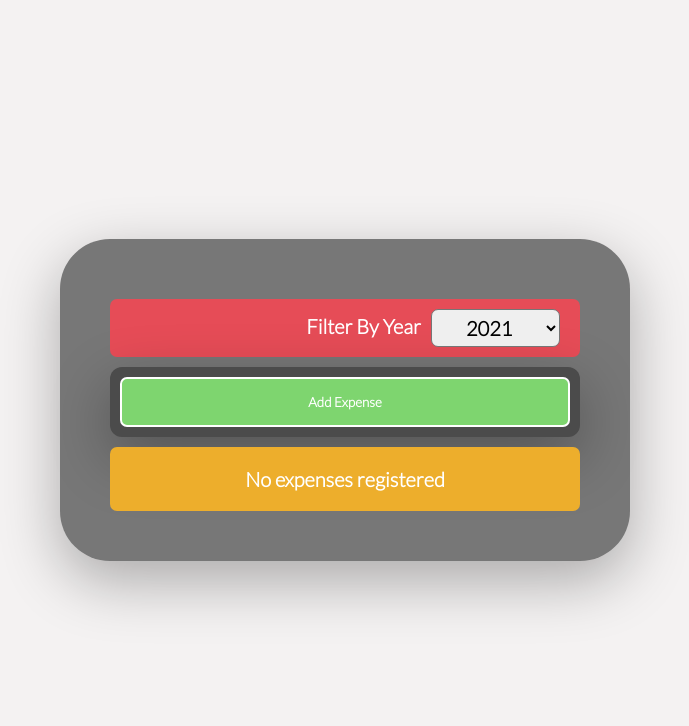
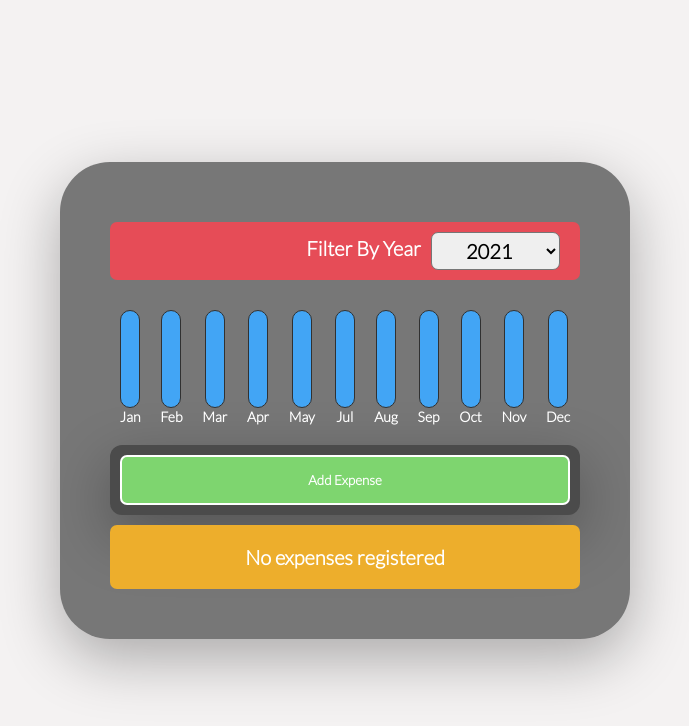
Before and after one commit to Alejandro-J-Caputto/mini-expense-app, a React (Create React App) app: page / in a window 1280 px wide. Shown: the top 726 px of the page, without its empty margins (295-984 px from the left). Built offline with nearby package versions, Linux system fonts and the light colour scheme.

Commit message:
display graph

```diff
--- /dev/null
+++ b/src/components/expense-graphic/ExpenseGraphic.tsx
@@ -0,0 +1,29 @@
+import React from 'react'
+import { ExpenseItems } from '../../services/expensesService/useExpenseService'
+import { Chart } from '../graphic/Chart'
+export interface GraphicPoints {
+  label: string,
+  value: number
+}
+export const ExpenseGraphic = ({filteredExpenseResults}:{filteredExpenseResults:ExpenseItems[]}) => {
+  const dataGraphicPoints:GraphicPoints[] = [
+    {label: 'Jan', value: 0},
+    {label: 'Feb', value: 0},
+    {label: 'Mar', value: 0},
+    {label: 'Apr', value: 0},
+    {label: 'May', value: 0},
+    {label: 'Jul', value: 0},
+    {label: 'Aug', value: 0},
+    {label: 'Sep', value: 0},
+    {label: 'Oct', value: 0},
+    {label: 'Nov', value: 0},
+    {label: 'Dec', value: 0},
+  ]
+
+  for (const expense of filteredExpenseResults) {
+    const expenseMonth = new Date(expense.date).getMonth()
+    dataGraphicPoints[expenseMonth].value += Number(expense.price);
+  }
+
+  return <Chart dataGraphicPoints={dataGraphicPoints}></Chart>
+}
--- a/src/components/expenses-form/ExpenseForms.tsx
+++ b/src/components/expenses-form/ExpenseForms.tsx
@@ -16,7 +16,6 @@ export const ExpenseForms = ({ onSubmittedExpense }: { onSubmittedExpense: (expe
 
   const { formValues, handleInputChange, reset, customValidator } = useForm<ExpenseForm>({ expense: '', date: new Date(), price: 0.1 })
   const { expense, date, price } = formValues;
-
   const [hideForm, setHideForm] = useState(true)
 
   const buttonFormHandler =<div className="expense-form__action expense-form__action--menu"><button onClick={()=> setHideForm(false)} className="btn btn--expense-form btn--expense--menu"> Add Expense </button></div>
@@ -38,7 +37,6 @@ export const ExpenseForms = ({ onSubmittedExpense }: { onSubmittedExpense: (expe
   const submitHandler = (e: React.FormEvent) => {
     e.preventDefault();
     console.log('me submité patata');
-
     if (!customValidator(expenseIsValid) || !customValidator(priceIsValid) || !customValidator(dateIsValid)) return alert('Field no valido')
 
     const newExpense = new ExpenseModel(new Date(date), expense, price)
@@ -79,7 +77,7 @@ export const ExpenseForms = ({ onSubmittedExpense }: { onSubmittedExpense: (expe
         <label htmlFor="date">Date</label>
         <input
           id="date"
-          value={date.toString()}
+          value={(typeof date !== 'string') ? `${date.getFullYear()}-${date.toLocaleString('de-CH', { month: '2-digit'})}-${date.toLocaleString('de-CH', {day: '2-digit'})}` : date }
           name="date"
           onChange={handleInputChange}
           type="date"
--- /dev/null
+++ b/src/components/graphic/Chart.tsx
@@ -0,0 +1,21 @@
+import React from 'react'
+import { GraphicPoints } from '../expense-graphic/ExpenseGraphic'
+import { ChartBar } from './ChartBar'
+
+export const Chart = ({dataGraphicPoints}:{dataGraphicPoints: GraphicPoints[]}) => {
+
+  const valuesArr = dataGraphicPoints.map(dataP =>{
+    return dataP.value
+  } )
+  const totalMaximun = Math.max(...valuesArr)
+
+  return (
+    <div className="chart-container">
+      {dataGraphicPoints.map((dataP:any) =>  <ChartBar
+        key={dataP.label}
+        value={dataP.value}
+        maxValue={totalMaximun}
+        label={dataP.label}></ChartBar>)}
+    </div>
+  )
+}
--- /dev/null
+++ b/src/components/graphic/ChartBar.tsx
@@ -0,0 +1,20 @@
+import React from 'react'
+
+export const ChartBar = ({value, label, maxValue}:{value:any, label:string, maxValue: any}) => {
+
+  // console.log(value)
+  let valueWith = '0%';
+  if(maxValue > 0) {
+    valueWith = Math.round((value / maxValue * 100)) + '%';
+  }
+  return (
+    <div className="chart-bar">
+      <div className="chart-bar__content">
+        <div style={{height: valueWith}} className="chart-bar__fill">
+
+        </div>
+      </div>
+        <div className="chart-bar__label">{label}</div>
+    </div>
+  )
+}
--- /dev/null
+++ b/src/components/graphic/_chart.scss
@@ -0,0 +1,42 @@
+.chart-container {
+  height: 15rem;
+  // background-color: $color-angular-blue-light;
+  margin-bottom: 5px;
+  border-radius: 7px;
+  justify-content: space-around;
+  display: flex;
+  text-align: center;
+}
+.chart-bar {
+
+  height: 90%;
+  display: flex;
+  flex-direction: column;
+  // align-items: center;
+  justify-content: center;
+  align-items: center;
+
+  &__content {
+    margin-top: 2rem;
+    height: 100%;
+    width: 2rem;
+    border: 1px solid #313131;
+    border-radius: 12px;
+    background-color: $color-angular-blue-light;
+    overflow: hidden;
+    display: flex;
+    flex-direction: column;
+    justify-content: flex-end;
+  }
+}
+.chart-bar__fill {
+  background-color: $color-angular-darker;
+  width: 100%;
+  transition: all 0.3s ease-out;
+}
+.chart-bar__label {
+  font-weight: bold;
+  font-size: 1.4rem;
+  text-align: center;
+  color: $color-white;
+}
--- a/src/css/styles.css
+++ b/src/css/styles.css
@@ -119,6 +119,43 @@ body {
   font-size: 2rem;
   font-weight: 600; }
 
+.chart-container {
+  height: 15rem;
+  margin-bottom: 5px;
+  border-radius: 7px;
+  justify-content: space-around;
+  display: flex;
+  text-align: center; }
+
+.chart-bar {
+  height: 90%;
+  display: flex;
+  flex-direction: column;
+  justify-content: center;
+  align-items: center; }
+  .chart-bar__content {
+    margin-top: 2rem;
+    height: 100%;
+    width: 2rem;
+    border: 1px solid #313131;
+    border-radius: 12px;
+    background-color: #42a5f5;
+    overflow: hidden;
+    display: flex;
+    flex-direction: column;
+    justify-content: flex-end; }
+
+.chart-bar__fill {
+  background-color: #b4252b;
+  width: 100%;
+  transition: all 0.3s ease-out; }
+
+.chart-bar__label {
+  font-weight: bold;
+  font-size: 1.4rem;
+  text-align: center;
+  color: #fff; }
+
 .expense-form {
   display: flex;
   background-color: #4b4b4b;
--- a/src/hooks/useForm.tsx
+++ b/src/hooks/useForm.tsx
@@ -11,7 +11,8 @@ export const useForm = <T extends Object>(initialState: T) => {
   const [formValues, setFormValues] = useState(initialState);
 
   const handleInputChange = ({ target }: ChangeEvent<HTMLInputElement>) => {
-    const { name, value } = target
+    let { name, value } = target
+
     setFormValues((prevValues) => {
       return {
         ...prevValues,
@@ -25,19 +26,19 @@ export const useForm = <T extends Object>(initialState: T) => {
 
   const customValidator = (validableInput: Validatable) => {
     let isValid = true;
-    if(validableInput.required) {
+    if (validableInput.required) {
       isValid = isValid && validableInput.value.toString().trim().length !== 0;
     }
-    if(validableInput.minLength != null && typeof validableInput.value === 'string') {
+    if (validableInput.minLength != null && typeof validableInput.value === 'string') {
       isValid = isValid && validableInput.value.length > validableInput.minLength
     }
-    if(validableInput.maxLength != null && typeof validableInput.value === 'string') {
+    if (validableInput.maxLength != null && typeof validableInput.value === 'string') {
       isValid = isValid && validableInput.value.length < validableInput.maxLength
     }
-    if(validableInput.min != null && typeof validableInput.value === 'number') {
+    if (validableInput.min != null && typeof validableInput.value === 'number') {
       isValid = isValid && validableInput.value > validableInput.min;
     }
-    if(validableInput.max != null && typeof validableInput.value === 'number') {
+    if (validableInput.max != null && typeof validableInput.value === 'number') {
       isValid = isValid && validableInput.value < validableInput.max
     }
     return isValid
--- a/src/pages/MainPage/MainPage.tsx
+++ b/src/pages/MainPage/MainPage.tsx
@@ -5,7 +5,7 @@ import { ExpensesItem } from '../../components/expenses-item/ExpensesItem'
 import { ExpensesCard } from '../../components/expensesCard/ExpensesCard'
 import { NewExpenses } from '../../components/newExpense/NewExpenses'
 import { ExpenseFilter } from '../../components/expense-filter/ExpenseFilter'
-import { ExpenseItems } from '../../services/expensesService/useExpenseService'
+import { ExpenseGraphic } from '../../components/expense-graphic/ExpenseGraphic'
 
 
 export const MainPage = () => {
@@ -46,6 +46,7 @@ export const MainPage = () => {
     <div className="main">
       <ExpensesCard className="container">
         <ExpenseFilter filterYear={filterYear} onSetYear={onSetYear}></ExpenseFilter>
+        <ExpenseGraphic filteredExpenseResults={filteredExpenseResults}></ExpenseGraphic>
         <NewExpenses></NewExpenses>
         {expenseListContent}
       </ExpensesCard>
--- a/src/sass/main.scss
+++ b/src/sass/main.scss
@@ -10,6 +10,7 @@
 @import '../components/expenses-date/expenses-date';
 @import '../components/expensesCard/expenses';
 @import '../components/newExpense/newExpense';
+@import '../components/graphic/chart';
 @import '../components/expenses-form/expenseForm';
 @import '../components/expense-filter/expenseFilter';
 //PAGES
```
